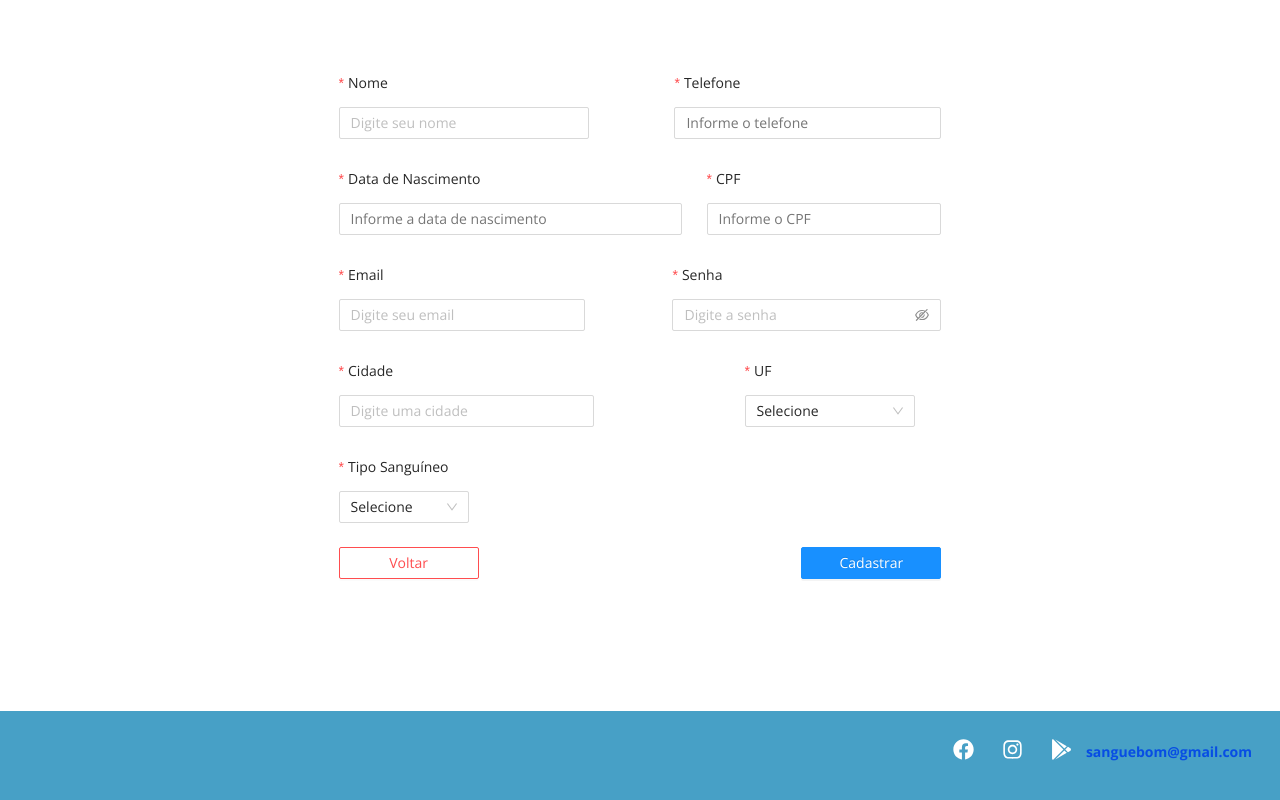
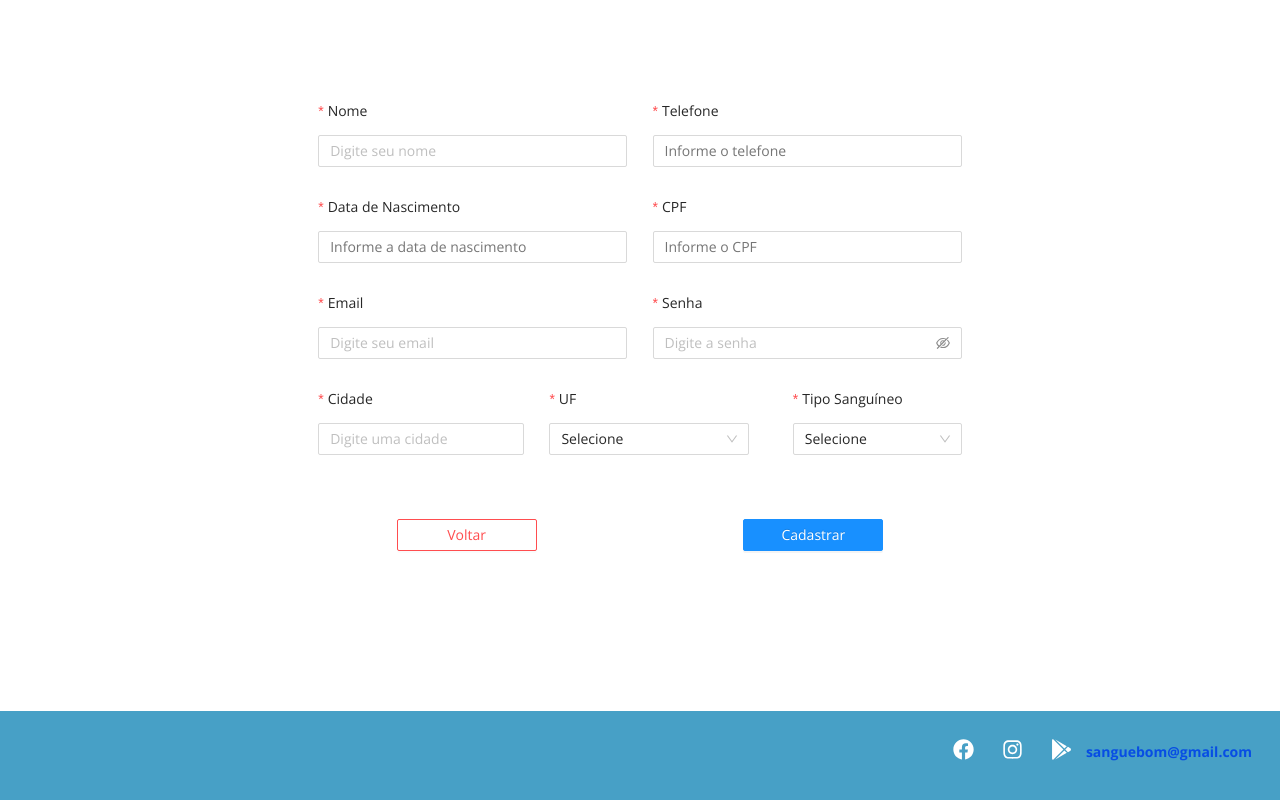
Before and after one commit to marcelfy/SANGUEBOMSITE, a React (Create React App) app: page /cadastro in a window 1280 px wide. Shown: the part 410-1210 px from the top of the page. Built offline with nearby package versions, Linux system fonts and the light colour scheme.

Commit message:
cadastro ajustes

```diff
--- a/src/public/pages/Cadastro/Cadastro.jsx
+++ b/src/public/pages/Cadastro/Cadastro.jsx
@@ -53,7 +53,7 @@ const Cadastro = () => {
             </div>
             <div className={Style.title}>Cadastro de Doador</div>
             <Form
-                style={{padding:'15px', marginBottom:'4em'}}
+                style={{ padding: '15px', marginBottom: '4em' }}
                 onFinish={onFinish}
                 onFinishFailed={onFinishFailed}
                 autoComplete="off"
@@ -67,6 +67,7 @@ const Cadastro = () => {
                             rules={[{ required: true, message: 'Campo nome é obrigatório' }]}
                             labelCol={{ span: 24 }}
                             wrapperCol={{ span: 24 }}
+                            style={{ width: '50%' }}
                         >
                             <Input className={Style.input} placeholder="Digite seu nome" />
                         </Form.Item>
@@ -76,8 +77,9 @@ const Cadastro = () => {
                             rules={[{ required: true, message: 'Campo telefone é obrigatório' }]}
                             labelCol={{ span: 24 }}
                             wrapperCol={{ span: 24 }}
+                            style={{ width: '50%' }}
                         >
-                            <MaskedInput mask='(99) 99999 9999' className={Style.input} placeholder="Informe o telefone"/>
+                            <MaskedInput mask='(99) 99999 9999' className={Style.input} placeholder="Informe o telefone" />
                         </Form.Item>
 
                     </div>
@@ -89,13 +91,15 @@ const Cadastro = () => {
                             rules={[{ required: true, message: 'Campo Data de Nascimento é obrigatório' }]}
                             labelCol={{ span: 24 }}
                             wrapperCol={{ span: 24 }}
+                            style={{ width: '50%' }}
                         >
-                            <MaskedInput mask="99/99/9999" className={Style.input}  placeholder="Informe a data de nascimento"/>
+                            <MaskedInput mask="99/99/9999" className={Style.input} placeholder="Informe a data de nascimento" />
                         </Form.Item>
 
                         <Form.Item
                             label="CPF"
                             name="cpf"
+                            style={{ width: '50%' }}
                             rules={[{ required: true, message: 'O campo cpf é obrigatório' }]}
                             labelCol={{ span: 24 }}
                             wrapperCol={{ span: 24 }}
@@ -107,6 +111,7 @@ const Cadastro = () => {
                         <Form.Item
                             label="Email"
                             name="email"
+                            style={{ width: '50%' }}
                             rules={[{ required: true, message: 'O campo email é obrigatório' }]}
                             labelCol={{ span: 24 }}
                             wrapperCol={{ span: 24 }}
@@ -116,6 +121,7 @@ const Cadastro = () => {
                         <Form.Item
                             label="Senha"
                             name="senha"
+                            style={{ width: '50%' }}
                             rules={[{ required: true, message: 'O campo senha é obrigatório' }]}
                             labelCol={{ span: 24 }}
                             wrapperCol={{ span: 24 }}
@@ -128,37 +134,41 @@ const Cadastro = () => {
                         <FormItem
                             label="Cidade"
                             name="cidade"
+                            style={{ width: '50%' }}
                             rules={[{ required: true, message: 'Selecione uma cidade' }]}
                             labelCol={{ span: 24 }}
                             wrapperCol={{ span: 24 }}
                         >
                             <Input placeholder='Digite uma cidade' className={Style.input} />
                         </FormItem>
+
+                        <div className={Style.groupItem}>
+
                             <FormItem
                                 label="UF"
                                 name="uf"
                                 rules={[{ required: true, message: 'Selecione uma UF' }]}
                                 labelCol={{ span: 24 }}
                                 wrapperCol={{ span: 24 }}
+                                style={{ width: '169px' }}
                             >
 
 
-                                <Select defaultValue="Selecione" style={{ width: '170px' }} >
+                                <Select defaultValue="Selecione" style={{ width: '200px' }} >
                                     {estados.map((estado) => (
                                         <Option key={estado.id} value={estado.uf}><p style={{ fontSize: '13px' }}>{estado.nome}</p></Option>
                                     ))}
                                 </Select>
                             </FormItem>
-                        </div>
-                    <div className={Style.groupItem}>
                             <FormItem
                                 label="Tipo Sanguíneo"
                                 name="tipoSanguineo"
                                 rules={[{ required: true, message: 'Selecione um tipo sanguíneo' }]}
                                 labelCol={{ span: 24 }}
+                                style={{ width: '169px' }}
                                 wrapperCol={{ span: 24 }}
                             >
-                            <Select defaultValue="Selecione" style={{ width: '130px' }} >
+                                <Select defaultValue="Selecione" style={{ width: '169px' }} >
                                     <Option key={1} value="a+">A+</Option>
                                     <Option key={2} value="a-">A-</Option>
                                     <Option key={3} value="b+">B+</Option>
@@ -169,6 +179,7 @@ const Cadastro = () => {
                                     <Option key={8} value="o-">O-</Option>
                                 </Select>
                             </FormItem>
+                        </div>
 
                     </div>
 
--- a/src/public/pages/Cadastro/Cadastro.module.css
+++ b/src/public/pages/Cadastro/Cadastro.module.css
@@ -1,5 +1,4 @@
 .input {
-
     width: 100%;
     box-sizing: border-box;
     margin: 0;
@@ -9,7 +8,6 @@
     font-feature-settings: 'tnum', "tnum";
     position: relative;
     display: inline-block;
-
     min-width: 0;
     padding: 4px 11px;
     color: rgba(0, 0, 0, 0.85);
@@ -30,8 +28,6 @@
     align-items: center;
     width: 100%;
     height: 80vh;
-
-
 }
 
 .logo{
@@ -46,15 +42,16 @@
     justify-content: space-between;
     column-gap: 25px;
     width: auto;
+    width: 100%;
 }
-/*
+
 .groupItem2 {
     display: flex;
     flex-direction: row;
     justify-content: space-between;
-    column-gap: 25px;
+    column-gap: 50px;
     margin-top: none;
-} */
+}
 
 .btn {
     width: 10em;
@@ -63,7 +60,9 @@
 .btnArea {
     display: flex;
     flex-direction: row;
-    justify-content: space-between;
+    justify-content: space-around;
+    margin-top: 40px;
+    column-gap: 50px;
 }
 
 .title {
```
Lines whose indentation alone changed are shown as unchanged.
